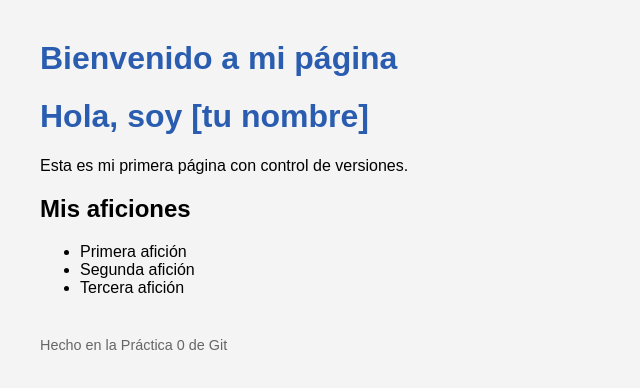
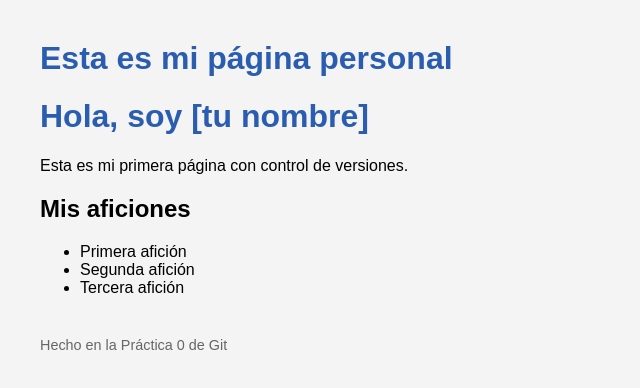
Before and after one commit to CarlosPaniM/nuevo-nombre-repo, a plain HTML site: page index.html in a window 1280 px wide. Shown: the whole page, without its empty margins (0-640 px from the left). Drawn offline with Linux system fonts and the light colour scheme.

Commit message:
Cambia el título (versión B)

```diff
--- a/index.html
+++ b/index.html
@@ -6,7 +6,7 @@
   <title>Mi primera página</title>
 </head>
  <body>
-  <h1>Bienvenido a mi página</h1>
+  <h1>Esta es mi página personal</h1>
   <h1>Hola, soy [tu nombre]</h1>
   <p>Esta es mi primera página con control de versiones.</p>
     <h2>Mis aficiones</h2>
```
